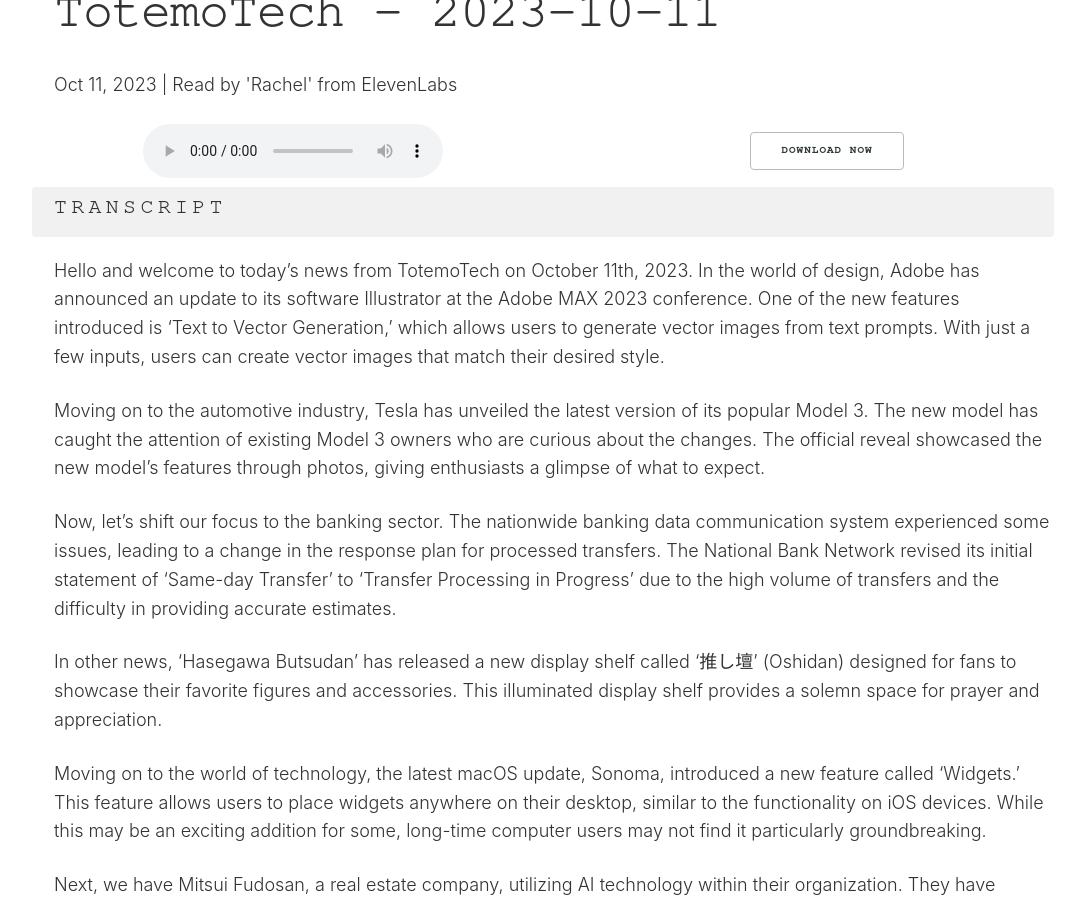
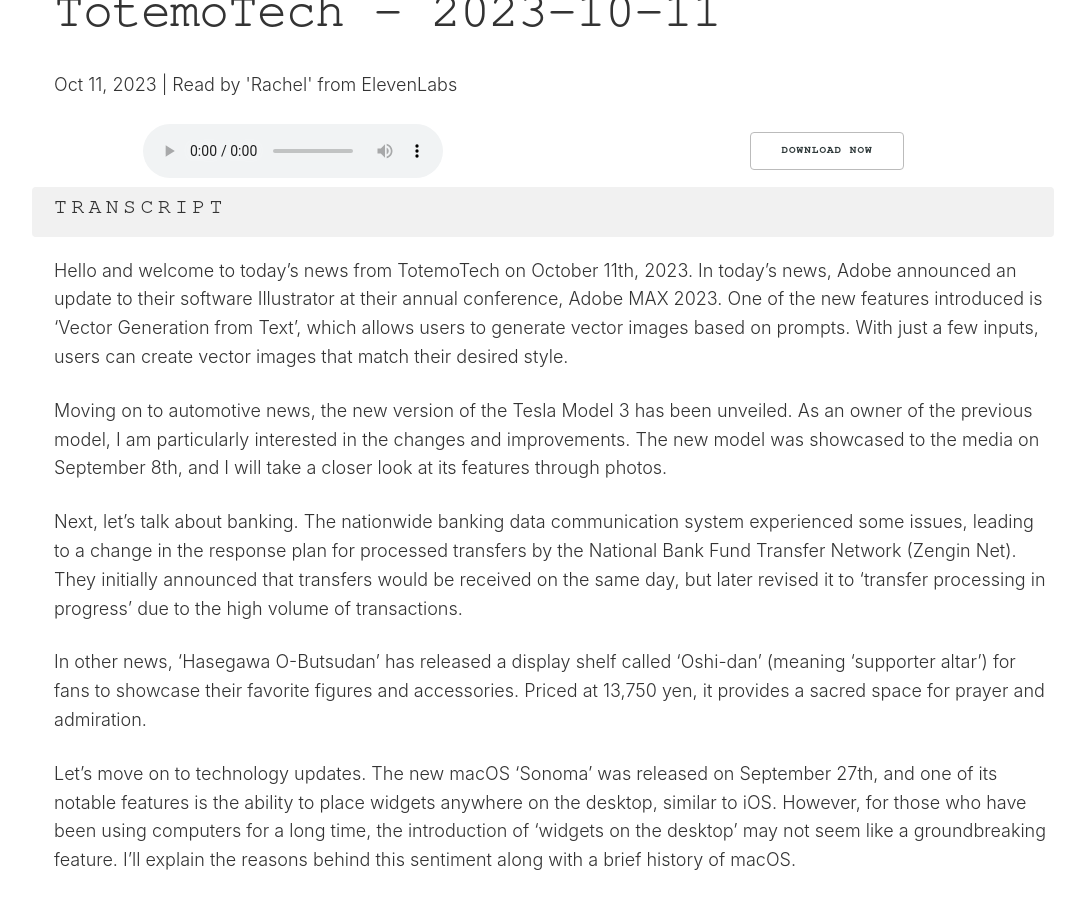
Before and after one commit to tagawa/TotemoTech, a Jekyll site: the page built from docs/_posts/2023-10-11-news.md, in a window 1280 px wide and 900 px high, scrolled down 415 px. Shown: the whole window, without its empty margins (86-1171 px from the left). Built offline with Jekyll 4.4.1, drawn with Linux system fonts in a browser that asks for light colours; comment, search, counter and statistics services are not loaded; some of the changed text lies outside the part shown.

Commit message:
Add 2023-10-11 news file

```diff
--- a/docs/_posts/2023-10-11-news.md
+++ b/docs/_posts/2023-10-11-news.md
@@ -1,12 +1,12 @@
 ---
 layout: post
 title: "TotemoTech - 2023-10-11"
-date: 2023-10-11 09:00:55 +0900
+date: 2023-10-11 09:03:22 +0900
 file: https://archive.org/download/totemotech/totemotech_2023-10-11.mp3
-summary: "Adobe Introduces 'Text to Vector Generation' in Illustrator Update | New Tesla Model 3 Unveiled, & more…"
+summary: "Adobe Introduces 'Vector Generation from Text' in Illustrator Update; New Tesla Model 3 Unveiled, & more…"
 description: "English tech news from Japan for October 11th, 2023."
-duration: "171"
-length: "02:51"
+duration: "154"
+length: "02:34"
 explicit: "no"
 keywords: "japan, tech, news"
 block: "no"
@@ -15,18 +15,18 @@
 
 ### Transcript
 
-Hello and welcome to today's news from TotemoTech on October 11th, 2023. In the world of design, Adobe has announced an update to its software Illustrator at the Adobe MAX 2023 conference. One of the new features introduced is 'Text to Vector Generation,' which allows users to generate vector images from text prompts. With just a few inputs, users can create vector images that match their desired style.
+Hello and welcome to today's news from TotemoTech on October 11th, 2023. In today's news, Adobe announced an update to their software Illustrator at their annual conference, Adobe MAX 2023. One of the new features introduced is 'Vector Generation from Text', which allows users to generate vector images based on prompts. With just a few inputs, users can create vector images that match their desired style.
 
-Moving on to the automotive industry, Tesla has unveiled the latest version of its popular Model 3. The new model has caught the attention of existing Model 3 owners who are curious about the changes. The official reveal showcased the new model's features through photos, giving enthusiasts a glimpse of what to expect.
+Moving on to automotive news, the new version of the Tesla Model 3 has been unveiled. As an owner of the previous model, I am particularly interested in the changes and improvements. The new model was showcased to the media on September 8th, and I will take a closer look at its features through photos.
 
-Now, let's shift our focus to the banking sector. The nationwide banking data communication system experienced some issues, leading to a change in the response plan for processed transfers. The National Bank Network revised its initial statement of 'Same-day Transfer' to 'Transfer Processing in Progress' due to the high volume of transfers and the difficulty in providing accurate estimates.
+Next, let's talk about banking. The nationwide banking data communication system experienced some issues, leading to a change in the response plan for processed transfers by the National Bank Fund Transfer Network (Zengin Net). They initially announced that transfers would be received on the same day, but later revised it to 'transfer processing in progress' due to the high volume of transactions.
 
-In other news, 'Hasegawa Butsudan' has released a new display shelf called '推し壇' (Oshidan) designed for fans to showcase their favorite figures and accessories. This illuminated display shelf provides a solemn space for prayer and appreciation.
+In other news, 'Hasegawa O-Butsudan' has released a display shelf called 'Oshi-dan' (meaning 'supporter altar') for fans to showcase their favorite figures and accessories. Priced at 13,750 yen, it provides a sacred space for prayer and admiration.
 
-Moving on to the world of technology, the latest macOS update, Sonoma, introduced a new feature called 'Widgets.' This feature allows users to place widgets anywhere on their desktop, similar to the functionality on iOS devices. While this may be an exciting addition for some, long-time computer users may not find it particularly groundbreaking.
+Let's move on to technology updates. The new macOS 'Sonoma' was released on September 27th, and one of its notable features is the ability to place widgets anywhere on the desktop, similar to iOS. However, for those who have been using computers for a long time, the introduction of 'widgets on the desktop' may not seem like a groundbreaking feature. I'll explain the reasons behind this sentiment along with a brief history of macOS.
 
-Next, we have Mitsui Fudosan, a real estate company, utilizing AI technology within their organization. They have implemented an internal chat tool called '&Chat,' powered by AI-generated responses. With approximately 2,500 employees, the company uses this tool for idea generation and summarizing texts.
+In the corporate world, Mitsui Fudosan has been utilizing AI-generated internal chat tool '&Chat' since August. With approximately 2,500 employees, they use this tool for idea generation and summarizing texts.
 
-Lastly, let's explore how Pfizer, one of the leading vaccine manufacturers, has turned to virtual reality (VR) to address the urgent need for training staff in the production of billions of vaccine doses. Meta, the parent company of Facebook, has been heavily investing in the MR/VR field, and VR technology is not only gaining traction in the entertainment industry but also finding applications in corporate settings. Michael Collins, the Product Head of 'Meta for Work' at Meta Platforms, shared the latest examples of MR/VR utilization, highlighting Pfizer's decision to use VR for staff training.
+Lastly, let's talk about Pfizer's choice of using virtual reality (VR) for training staff in vaccine production. Meta, the parent company of Facebook, has been investing heavily in the MR/VR field. While VR is often associated with entertainment, it is also being adopted for corporate use. Maika Collins, the Product Head of 'Meta for Work' at Meta Platforms, will share the latest examples of MR/VR applications.
 
-That wraps up today's news from TotemoTech. Stay tuned for more updates on the ever-evolving world of technology and innovation.   And that's all for today's news. Thanks for listening to TotemoTech.
+That's all for today's news. Stay tuned for more updates from TotemoTech.   And that's all for today's news. Thanks for listening to TotemoTech.
```
